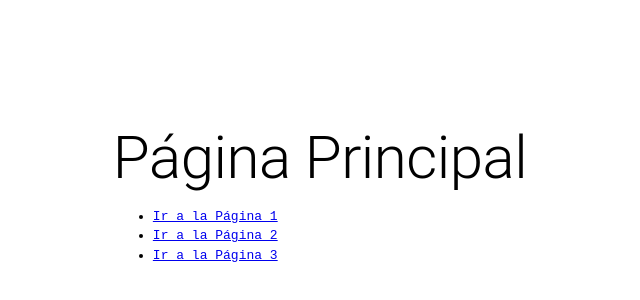
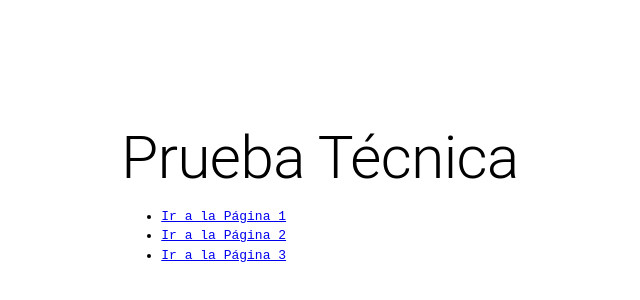
Before and after one commit to isaiahsalah/pruebafront02, a Next.js app: page / in a window 1280 px wide. Shown: the part 200-500 px from the top of the page, without its empty margins (320-960 px from the left). Built offline with nearby package versions, Linux system fonts and the light colour scheme.

Commit message:
first commit

```diff
--- a/src/pages/index.tsx
+++ b/src/pages/index.tsx
@@ -5,7 +5,7 @@ const HomePage = () => {
   return (
 
     <div>
-      <Typography variant='h2'>Página Principal</Typography>
+      <Typography variant='h2'>Prueba Técnica</Typography>
       <ul>
         <li>
           <Link href="/page1">Ir a la Página 1</Link>
```
